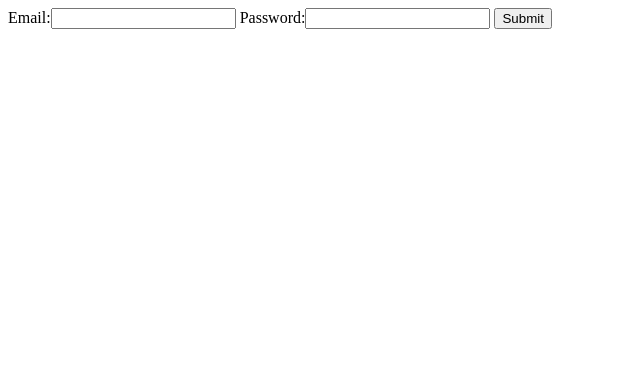
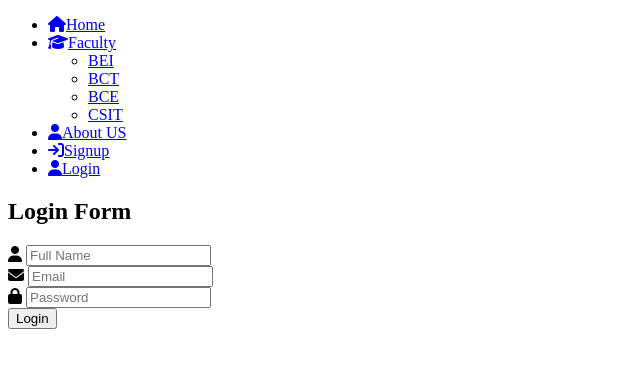
Before and after one commit to coesisparadox/notes-share-backend, a Django app: page /accounts/login/ in a window 1280 px wide. Shown: the top 368 px of the page, without its empty margins (0-640 px from the left). Run offline with Django 3.2, Linux system fonts and the light colour scheme; some libraries are stand-ins or nearby versions.

Commit message:
integrated login page

```diff
--- a/accounts/views.py
+++ b/accounts/views.py
@@ -23,19 +23,18 @@
         email=request.POST.get('email')
         password=request.POST.get('password')
         print(email,password)
-        try:
-            user=User.objects.get(email=email,password=password)
-            print(user)
-            if user is not None:
-                login(request,user)
-                messages.success(request,"Successfully logged in")
 
-            # return redirect('feed_page')
-            return HttpResponse("Success")
-        except:
+        user=User.objects.get(email=email,password=password)
+        print(user)
+        if user is not None:
+            login(request,user)
+            messages.success(request,"Successfully logged in")
 
-            messages.error(request,"Invalid")
+            return redirect('feed-page')
+        else:
             return HttpResponse("Invalid")
+
+
 
             # return redirect('feed_page')
     return render(request,'accounts/login.html')
--- a/posts/url.py
+++ b/posts/url.py
@@ -4,4 +4,6 @@
     # path('signup/',signup_view ,name="signup-page" ),
     path('feed/',feed_view ,name="feed-page" ),
     path('review/',review_view ,name="review-page" ),
+    path('',home_view ,name="home-page" ),
+    path('about/',about_view ,name="about-page" ),
 ]
--- a/posts/views.py
+++ b/posts/views.py
@@ -56,3 +56,9 @@
         # return render(request,'users/feed.html')
         else:
            return HttpResponse("Invalid")
+
+def home_view(request):
+    return render(request,'users/index.html')
+
+def about_view(request):
+    return render(request,'users/about.html')
--- a/templates/accounts/login.html
+++ b/templates/accounts/login.html
@@ -1,11 +1,39 @@
 {% extends 'base.html' %}
+{% load static %}
+{% block static %}
+<link rel='stylesheet' href={% static 'media/css/login.css' %}/>
+
+{% endblock static %}
 {% block body %}
 
-<form method="POST" action='{% url 'login-page' %}'>
-    {% csrf_token %}
-    Email:<input type="text" name="email"/>
-    Password:<input type="password" name="password">
 
-      <button type='submit'>Submit</button>
-</form>
+<div class="container">
+  <h2>Login Form</h2>
+  <div class="form_container">
+      <form method="POST" action='{% url 'login-page' %}'>
+        {% csrf_token %}
+
+          <div class="input_name">
+              <i class="fa-solid fa-user user"></i>
+              <input type="text" placeholder="Full Name" id="fname" class="password">
+
+
+          </div>
+
+          <div class="input_name">
+              <i class="fa-solid fa-envelope"></i>
+              <input type="text" placeholder="Email" name="email" class="password">
+          </div>
+
+          <div class="input_name">
+              <i class="fa-solid fa-lock"></i>
+              <input type="password" placeholder="Password" name="password" class="password">
+          </div>
+          <div class="input_name">
+              <button type="submit" class="button">Login</button>
+          </div>
+
+      </form>
+  </div>
+</div>
 {% endblock body %}
--- a/templates/base.html
+++ b/templates/base.html
@@ -1,12 +1,44 @@
 <!DOCTYPE html>
+{% load static %}
 <html lang="en">
 <head>
     <meta charset="UTF-8">
     <meta http-equiv="X-UA-Compatible" content="IE=edge">
     <meta name="viewport" content="width=device-width, initial-scale=1.0">
-    <title>Document</title>
+    <link rel='stylesheet' href={% static 'media/css/style.css' %}/>
+    {% block static %}{% endblock static %}
+    <link rel="stylesheet" href="https://cdnjs.cloudflare.com/ajax/libs/font-awesome/6.1.1/css/all.min.css" integrity="sha512-KfkfwYDsLkIlwQp6LFnl8zNdLGxu9YAA1QvwINks4PhcElQSvqcyVLLD9aMhXd13uQjoXtEKNosOWaZqXgel0g==" crossorigin="anonymous" referrerpolicy="no-referrer" />
+    <title>Note Share Web App</title>
 </head>
 <body>
+    <div class="navbar">
+        <ul>
+            <li class="home"><a href="/posts"><i class="fa-solid fa-house"></i>Home</a></li>
+            <li><a href="#"><i class="fa-solid fa-graduation-cap"></i>Faculty</a>
+                <div class="subnavbaar">
+                    <ul>
+                        <li><a href="#">BEI</a></li>
+                        <li><a href="#">BCT</a></li>
+                        <li><a href="#">BCE</a></li>
+                        <li><a href="#">CSIT</a></li>
+                    </ul>
+                </div>
+            </li>
+
+            <li><a href="/posts/about"><i class="fa-solid fa-user"></i>About US</a></li>
+            {% if user.is_authenticated %}
+            <li><a href="{% url 'logout-page' %}"><i class="fa-solid fa-user"></i>Logout</a></li>
+
+            {% endif %}
+            {% if not user.is_authenticated %}
+
+
+            <li><a href="{% url 'signup-page' %}"><i class="fa-solid fa-arrow-right-to-bracket"></i>Signup</a></li>
+            <li><a href="{% url 'login-page' %}"><i class="fa-solid fa-user"></i>Login</a></li>
+            {% endif %}
+
+        </ul>
+    </div>
     {% block body %}{% endblock body %}
 </body>
 </html>
```
Also changed, not shown: templates/accounts/signup.html (+68 -9 lines), templates/users/about.html (added, +24 -0 lines), templates/users/index.html (added, +28 -0 lines), db.sqlite3.
